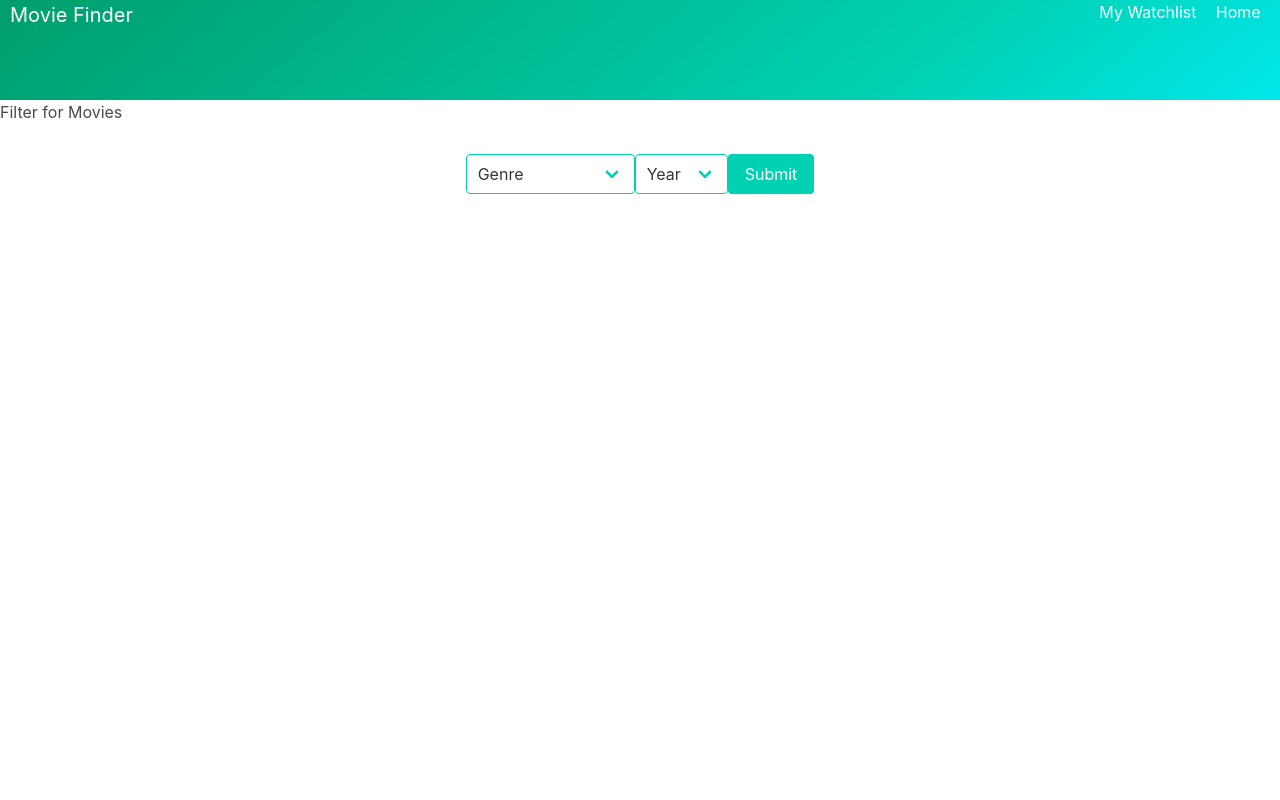
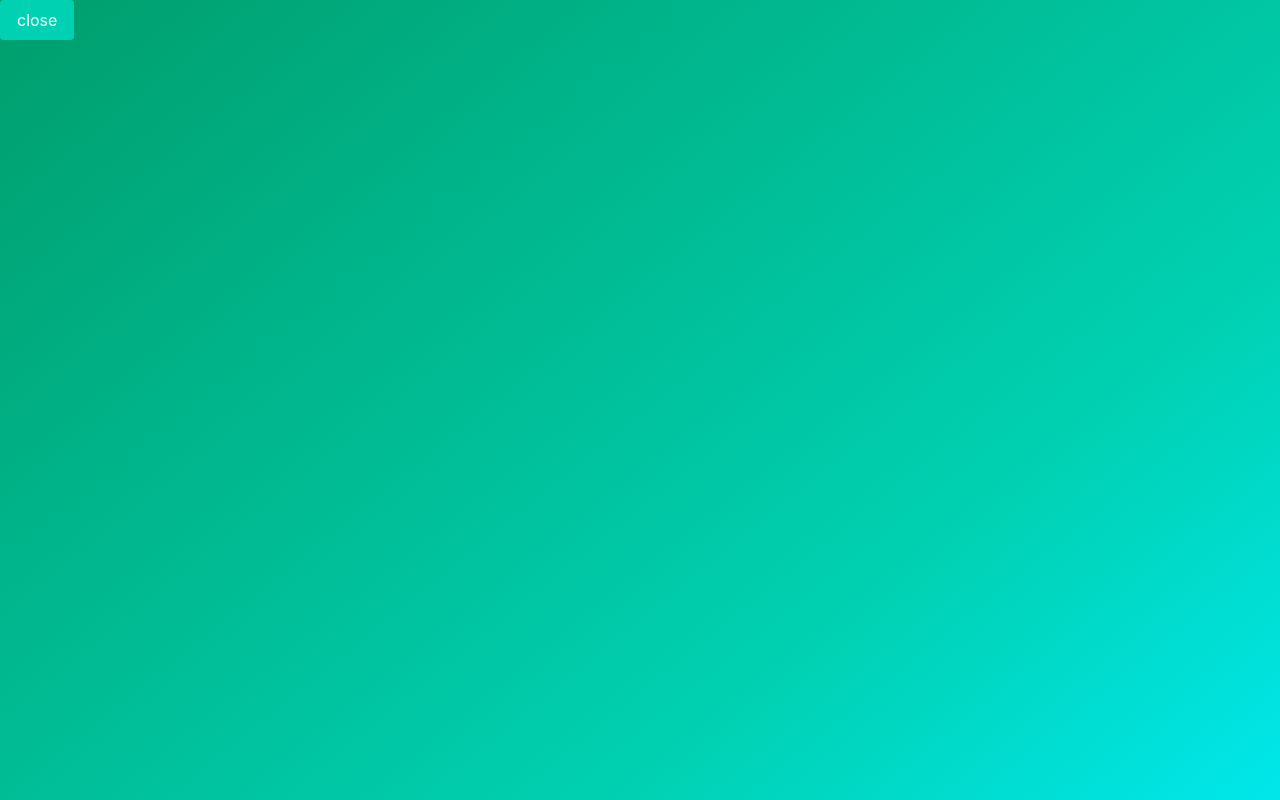
Before and after one commit to Rayhan1998/ReactMovieFilter, a React (Create React App) app: page / in a window 1280 px wide. Built offline with nearby package versions, Linux system fonts and the light colour scheme.

Commit message:
setup watchlist with open and close button

```diff
--- a/src/App.js
+++ b/src/App.js
@@ -2,6 +2,7 @@ import "./App.css";
 import React, { useState } from "react";
 import Filter from "./components/Filter";
 import MovieBody from "./components/MovieBody";
+import WatchlistBody from "./components/WatchlistBody";
 
 function App() {
   const [movies, setMovies] = useState([]);
@@ -11,8 +12,16 @@ function App() {
     setWatchlist(watchlist => [...watchlist, movie]);
   }
 
+  function removeFromWatchlist(id) {
+    let UpdatedWatchlist = watchlist.filter(movie => {
+      return movie.id != id;
+    });
+
+    setWatchlist(UpdatedWatchlist);
+  }
+
   console.log(watchlist);
-  function removeFromWatchlist() {}
+
   return (
     <div className="App">
       <nav className="navbar">
@@ -38,8 +47,10 @@ function App() {
       <MovieBody
         movies={movies}
         addToWatchlist={addToWatchlist}
+        removeFromWatchlist={removeFromWatchlist}
         watchlist={watchlist}
       />
+      <WatchlistBody />
     </div>
   );
 }
--- a/src/components/MovieBody.js
+++ b/src/components/MovieBody.js
@@ -2,7 +2,12 @@ import React from "react";
 import MovieBoxes from "./MovieBoxes";
 import "../components/styles.css";
 
-export default function MovieBody({ movies, addToWatchlist, watchlist }) {
+export default function MovieBody({
+  movies,
+  addToWatchlist,
+  watchlist,
+  removeFromWatchlist
+}) {
   return (
     <div className="movie-body">
       {movies.map(movie => {
@@ -13,6 +18,7 @@ export default function MovieBody({ movies, addToWatchlist, watchlist }) {
             movie={movie}
             addToWatchlist={addToWatchlist}
             watchlist={watchlist}
+            removeFromWatchlist={removeFromWatchlist}
           />
         );
       })}
--- a/src/components/MovieBoxes.js
+++ b/src/components/MovieBoxes.js
@@ -1,6 +1,12 @@
 import React from "react";
 
-export default function MovieBoxes({ id, movie, addToWatchlist, watchlist }) {
+export default function MovieBoxes({
+  id,
+  movie,
+  addToWatchlist,
+  watchlist,
+  removeFromWatchlist
+}) {
   const imageTemplate = "https://image.tmdb.org/t/p/w300";
 
   function movieHandler() {
@@ -9,7 +15,12 @@ export default function MovieBoxes({ id, movie, addToWatchlist, watchlist }) {
       title: movie.original_title,
       image: movie.poster_path
     };
-    addToWatchlist(movieInfo);
+
+    if (watchlist.some(el => el.id == movie.id)) {
+      removeFromWatchlist(id);
+    } else {
+      addToWatchlist(movieInfo);
+    }
   }
 
   return (
@@ -29,7 +40,9 @@ export default function MovieBoxes({ id, movie, addToWatchlist, watchlist }) {
         more info
       </button>
       <button className="button is-primary  card-btn" onClick={movieHandler}>
-        add to watchlist
+        {watchlist.some(el => el.id == movie.id)
+          ? "remove from cart"
+          : "add to cart"}
       </button>
     </div>
   );
--- /dev/null
+++ b/src/components/WatchlistBody.js
@@ -0,0 +1,33 @@
+import React, { useState } from "react";
+import MovieBoxes from "./MovieBoxes";
+import "../components/styles.css";
+
+export default function WatchlistBody({ watchlist }) {
+  const [isWatchlistOpen, setIsWatchlistOpen] = useState(true);
+  return (
+    <div className={isWatchlistOpen ? "watchlist-open" : "watchlist-closed"}>
+      <div className="inner-cards"></div>
+      <button
+        class="closeWatchlist button is-primary"
+        onClick={() => setIsWatchlistOpen(!isWatchlistOpen)}
+      >
+        {isWatchlistOpen ? "close" : "open"}
+      </button>
+    </div>
+  );
+}
+
+// {
+//     movies.map(movie => {
+//         return (
+//             <MovieBoxes
+//             key={movie.id}
+//             id={movie.id}
+//             movie={movie}
+//             addToWatchlist={addToWatchlist}
+//             watchlist={watchlist}
+//             removeFromWatchlist={removeFromWatchlist}
+//             />
+//         );
+//     })
+// }
--- a/src/components/styles.css
+++ b/src/components/styles.css
@@ -27,3 +27,44 @@
 }
 
 /* End of movie boxes */
+
+/* watchlist-body */
+
+.watchlist-open {
+  height: 100vh;
+  width: 100vw;
+  z-index: 1000;
+  background-image: linear-gradient(
+    141deg,
+    #009e6c 0%,
+    #00d1b2 71%,
+    #00e7eb 100%
+  );
+  position: absolute;
+  top: 0;
+  left: 0;
+  transition: 0.5s;
+}
+
+.watchlist-closed {
+  height: 0vh;
+  width: 100vw;
+  z-index: 1000;
+  background-image: linear-gradient(
+    141deg,
+    #009e6c 0%,
+    #00d1b2 71%,
+    #00e7eb 100%
+  );
+  position: absolute;
+  top: 0;
+  left: 0;
+  transition: 0.5s;
+}
+.inner-cards {
+  display: flex;
+  flex-wrap: wrap;
+  justify-content: space-between;
+}
+
+/* end of watchlist */
```
